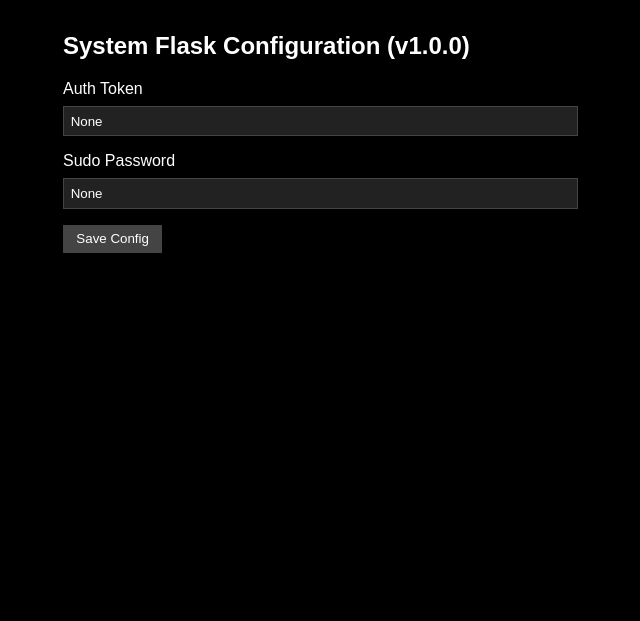
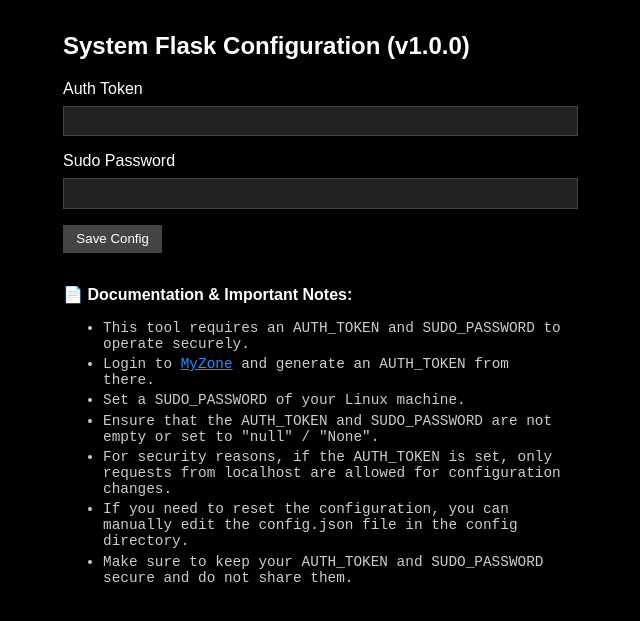
Before and after one commit to Rajsoni03/SysConn, a Flask app: page / in a window 1280 px wide. Shown: the top 621 px of the page, without its empty margins (327-967 px from the left). Run offline with Flask 3, Linux system fonts and the light colour scheme.

Commit message:
Refactor configuration handling and enhance error messaging in Flask app

```diff
--- a/app.py
+++ b/app.py
@@ -37,22 +37,43 @@ api.add_resource(Command, '/api/v1/command')
 #########################[ Setting Up Configuration ]##############################
 
 @app.route('/', methods=['GET'])
-def get_config():
+def home():
     data = {
         "VERSION": TOOL_VERSION,
     }
-    data.update(config.get_data())
+    AUTH_TOKEN = config.get_data().get("AUTH_TOKEN")
+    SUDO_PASSWORD = config.get_data().get("SUDO_PASSWORD")
+    data["AUTH_TOKEN"] = AUTH_TOKEN if AUTH_TOKEN else ""
+    data["SUDO_PASSWORD"] = SUDO_PASSWORD if SUDO_PASSWORD else ""
     return render_template('index.html', data=data)
 
 @app.route('/set_config', methods=['POST'])
 def set_config():
     data = request.form.to_dict()
-    with open(CONFIG_PATH, 'w') as f:
-        config.update(data)
-        f.write(json.dumps(config.get_data(), indent=4))
+    response = {}
+    # Validate input
+    if data.get("AUTH_TOKEN") in [None, "", "None", "null"] or data.get("SUDO_PASSWORD") in [None, "", "None", "null"]:
+        response = {
+            "status": "error",
+            "message": "AUTH_TOKEN and SUDO_PASSWORD cannot be empty or None"
+        }
+        return jsonify(response), 400
 
-    flash("Config updated successfully", "success")
-    return redirect(url_for('get_config'))
+    try:
+        with open(CONFIG_PATH, 'w') as f:
+            config.update(data)
+            f.write(json.dumps(config.get_data(), indent=4))
+        response = {
+            "status": "success",
+            "message": "Config updated successfully"
+        }
+        return jsonify(response)
+    except Exception as e:
+        response = {
+            "status": "error",
+            "message": f"Error updating config: {str(e)}"
+        }
+        return jsonify(response), 500
 
 @app.route('/version', methods=['GET'])
 def get_version():
@@ -85,4 +106,4 @@ def update():
 
 if __name__ == '__main__':
     app.wsgi_app = AuthMiddleware(app.wsgi_app)
-    socketio.run(app, debug=True, host='0.0.0.0', port=5500)
+    socketio.run(app, host='0.0.0.0', port=5500, debug=True)
--- a/src/auth.py
+++ b/src/auth.py
@@ -1,7 +1,8 @@
 from src.config_loader import Config
 
 SECURE_PATHS = ['/api/', '/update']
-OPEN_PATHS = ['/docs', '/version']
+PUBLIC_PATHS = ['/docs', '/version']
+PROTECTED_PATHS = ['/set_config', '/'] # if auth token is set, these paths also require auth
 
 class AuthMiddleware:
     def __init__(self, app):
@@ -16,9 +17,19 @@ class AuthMiddleware:
             if token != auth_token:
                 start_response('401 Unauthorized', [('Content-Type', 'application/json')])
                 return [b'{"error": "Unauthorized: Invalid or missing token."}']
-        elif any(url_path.startswith(path) for path in OPEN_PATHS):
+        elif any(url_path.startswith(path) for path in PUBLIC_PATHS):
             # Allow open access to these paths
             pass
+        elif any(url_path == path for path in PROTECTED_PATHS):
+            print("Accessing protected path:", url_path)
+            # If no auth token is set, allow access to PROTECTED_PATHS
+            # but restrict other paths to localhost only
+            auth_token = Config().get_data().get("AUTH_TOKEN")
+            print("Auth token from config:", auth_token)
+            if auth_token:
+                if environ.get('REMOTE_ADDR') not in ('127.0.0.1', '::1', 'localhost'):
+                    start_response('403 Forbidden', [('Content-Type', 'application/json')])
+                    return [b'{"error": "Forbidden: Only localhost allowed."}']
         else:
             # Only allow requests from localhost
             if environ.get('REMOTE_ADDR') not in ('127.0.0.1', '::1', 'localhost'):
--- a/templates/index.html
+++ b/templates/index.html
@@ -45,19 +45,37 @@
         .success {
             color: green;
         }
+
+        .error {
+            color: red;
+        }
+
+        .message {
+            margin-top: 1em;
+        }
+
+        .documentation {
+            margin-top: 2em;
+        }
+
+        li {
+            margin-bottom: 0.3em;
+            font-size: 0.9em;
+            color: #ccc;
+            font-family:'Courier New', Courier, monospace;
+        }
+
+        a {
+            color: #1E90FF;
+        }
+        a:hover {
+            text-decoration: underline;
+        }
     </style>
 </head>
 
 <body>
-        <div class="container">
-                {% with messages = get_flashed_messages(with_categories=true) %}
-                    {% if messages %}
-                        {% for category, message in messages %}
-                            <div class="alert alert-{{ category }}" style="color: green; margin-bottom: 1em;">{{ message }}</div>
-                        {% endfor %}
-                    {% endif %}
-                {% endwith %}
-
+    <div class="container">
         <h2>System Flask Configuration (v{{ data.VERSION }})</h2>
         <form id="configForm" action="/set_config" method="post">
             <div class="form-group">
@@ -70,7 +88,43 @@
             </div>
             <button type="submit">Save Config</button>
         </form>
-        <div id="message"></div>
+        <div id="message" class="message"></div>
+
+        <p class="documentation">
+            ️📄 <strong>Documentation & Important Notes:</strong>
+            <ul>
+                <li>This tool requires an AUTH_TOKEN and SUDO_PASSWORD to operate securely.</li>
+                <li>Login to <a href="https://raj.dhcp.ti.com/token" target="_blank">MyZone</a> and generate an AUTH_TOKEN from there.</li>
+                <li>Set a SUDO_PASSWORD of your Linux machine.</li>
+                <li>Ensure that the AUTH_TOKEN and SUDO_PASSWORD are not empty or set to "null" / "None".</li>
+                <li>For security reasons, if the AUTH_TOKEN is set, only requests from localhost are allowed for configuration changes.</li>
+                <li>If you need to reset the configuration, you can manually edit the config.json file in the config directory.</li>
+                <li>Make sure to keep your AUTH_TOKEN and SUDO_PASSWORD secure and do not share them.</li>
+            </ul>
+
+        </p>
+        <script>
+            document.getElementById('configForm').addEventListener('submit', function (e) {
+                e.preventDefault();
+                const form = e.target;
+                const formData = new FormData(form);
+                fetch(form.action, {
+                    method: 'POST',
+                    body: formData
+                })
+                    .then(async response => {
+                        const data = await response.json();
+                        if (response.ok && data.status === "success") {
+                            document.getElementById('message').innerHTML = `<div class='success'>${data.message}</div>`;
+                        } else {
+                            document.getElementById('message').innerHTML = `<div class='error'>${data.message || 'Error updating config'}</div>`;
+                        }
+                    })
+                    .catch(error => {
+                        document.getElementById('message').innerHTML = '<div class="error">Network error</div>';
+                    });
+            });
+        </script>
     </div>
 </body>
 
```
